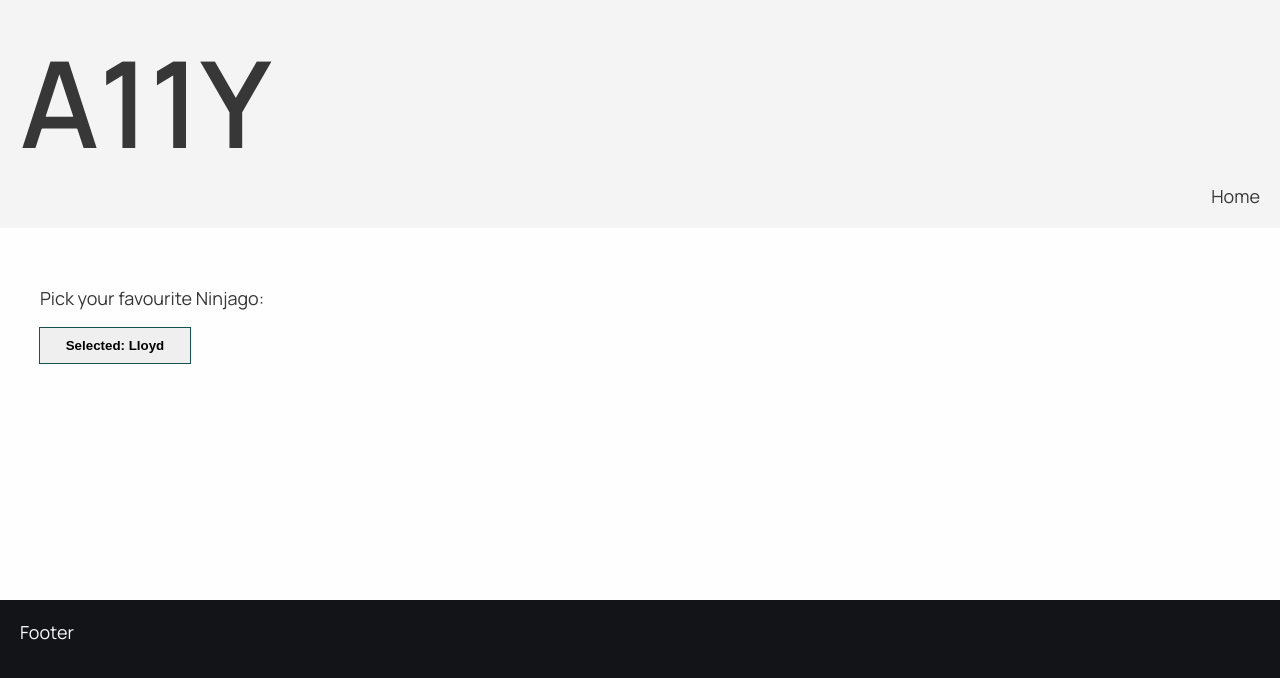
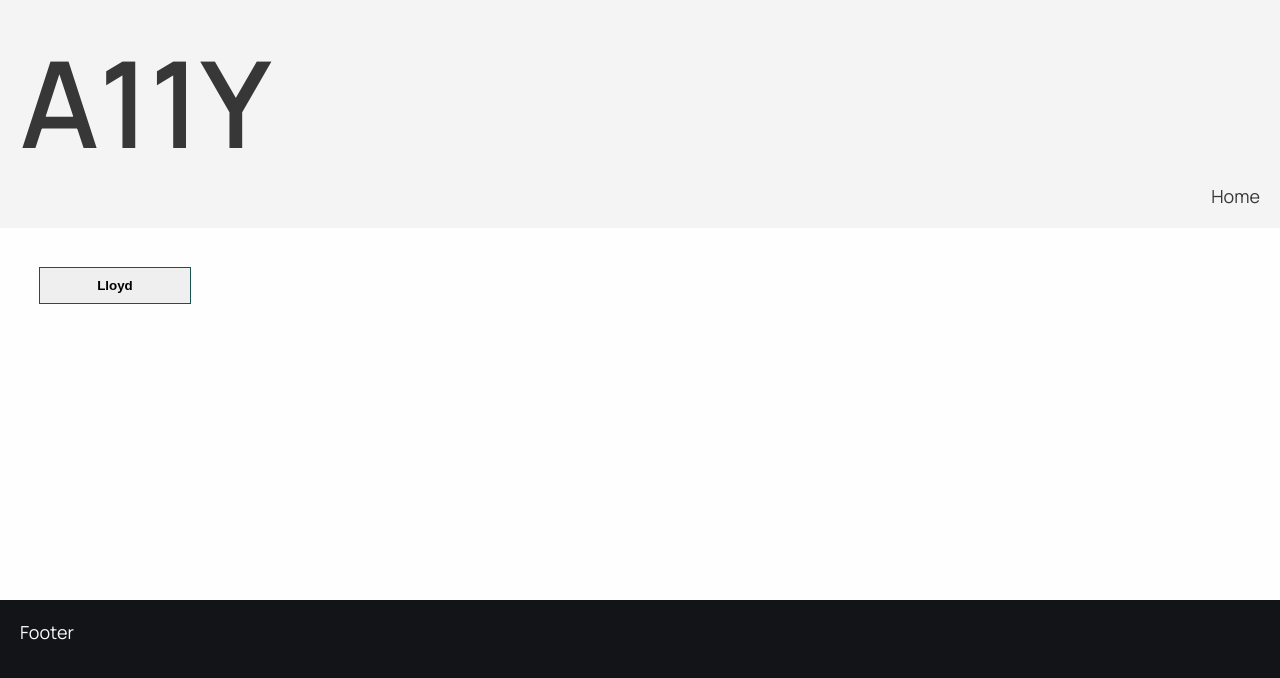
Before and after one commit to jardenna/vite-project, a React (Vite) app: page / in a window 1280 px wide. Shown: the top 678 px of the page. Built offline with nearby package versions, Linux system fonts and the light colour scheme.

Commit message:
moved dropdown

```diff
--- a/src/App.tsx
+++ b/src/App.tsx
@@ -32,7 +32,6 @@ const options = [
   },
 ];
 function App() {
-  const [v, setV] = useState('lloyd');
   return (
     <article className="main-container">
       <header className="main-header">
@@ -48,12 +47,7 @@ function App() {
       </header>
       <main className="main-content">
         <div className="container">
-          <Select
-            options={options}
-            value={v}
-            onChange={setV}
-            labels="Pick your favourite Ninjago: "
-          />
+          <Select options={options} selectedOption="lloyd" />
         </div>
       </main>
 
--- a/src/components/formElements/select/Select.tsx
+++ b/src/components/formElements/select/Select.tsx
@@ -1,6 +1,4 @@
-/* eslint-disable @typescript-eslint/no-unused-expressions */
-/* eslint-disable react/no-array-index-key */
-import { FC } from 'react';
+import { FC, useState } from 'react';
 import useAccessibleDropdown from '../../../hooks/useAccessibleDropdown';
 
 interface Option {
@@ -8,19 +6,15 @@ interface Option {
   label: string;
 }
 interface SelectProps {
-  value: string;
   options: Option[];
-  namespace?: string;
-  onChange?: any;
-  labels: string;
+  selectedOption: string;
 }
 const Select: FC<SelectProps> = ({
   options,
-  value,
-  namespace = 'default_select_namespace',
-  onChange,
-  labels,
+
+  selectedOption,
 }) => {
+  const [value, setValue] = useState(selectedOption);
   const {
     isDropdownOpen,
     setIsDropdownOpen,
@@ -29,41 +23,32 @@ const Select: FC<SelectProps> = ({
     listRef,
   } = useAccessibleDropdown(options, value);
   const chosen = options.find((o) => o.value === value);
-  // const select = (value: string) => {
-  //   onChange && onChange(value);
-  //   setIsDropdownOpen(false);
-  // };
-  const select = (val: string) => {
-    onChange && onChange(val);
+
+  function select(val: string) {
+    setValue(val);
     setIsDropdownOpen(false);
-  };
+  }
+
   return (
     <section className="select-container">
-      <p>{labels}</p>
       <button
         type="button"
         className="select-button"
         onClick={() => setIsDropdownOpen(!isDropdownOpen)}
-        role="combobox"
-        aria-labelledby={`${namespace}_label`}
         aria-haspopup="listbox"
-        aria-controls={`${namespace}_dropdown`}
         aria-expanded={isDropdownOpen}
-        aria-activedescendant={`${namespace}_element_${value}`}
       >
-        Selected: {chosen?.label}
+        {chosen?.label}
       </button>
       <ul
         className="select-dropdown"
         role="listbox"
         ref={listRef}
-        id={`${namespace}_dropdown`}
         tabIndex={-1}
       >
         {options.map(({ label, value: optionValue }, index) => (
           <li
-            key={index}
-            id={`${namespace}_element_${optionValue}`}
+            key={label}
             aria-selected={index === activeIndex}
             role="option"
             className={value === optionValue ? 'chosen' : ''}
@@ -75,7 +60,7 @@ const Select: FC<SelectProps> = ({
                 type="radio"
                 value={optionValue}
                 checked={value === optionValue}
-                onChange={(v) => select(v.target.value)}
+                onChange={(e) => select(e.target.value)}
               />
               {label}
             </label>
--- a/src/hooks/useAccessibleDropdown.ts
+++ b/src/hooks/useAccessibleDropdown.ts
@@ -1,3 +1,4 @@
+/* eslint-disable react-hooks/exhaustive-deps */
 import { useState, useRef } from 'react';
 
 interface Option {
@@ -7,7 +8,7 @@ interface Option {
 
 const useAccessibleDropdown = (options: Option[], value: string) => {
   const [isDropdownOpen, setIsDropdownOpenInternal] = useState(false);
-  const listRef = useRef<any>();
+  const listRef = useRef<HTMLUListElement | null>(null);
   const [activeIndex, setActiveIndex] = useState(0);
 
   const isSafari = () => {
@@ -22,7 +23,7 @@ const useAccessibleDropdown = (options: Option[], value: string) => {
       setActiveIndex(selected < 0 ? 0 : selected);
       if (listRef.current && isSafari()) {
         requestAnimationFrame(() => {
-          listRef.current.focus();
+          listRef.current?.focus();
         });
       }
     } else if (listRef.current && isSafari()) {
```
